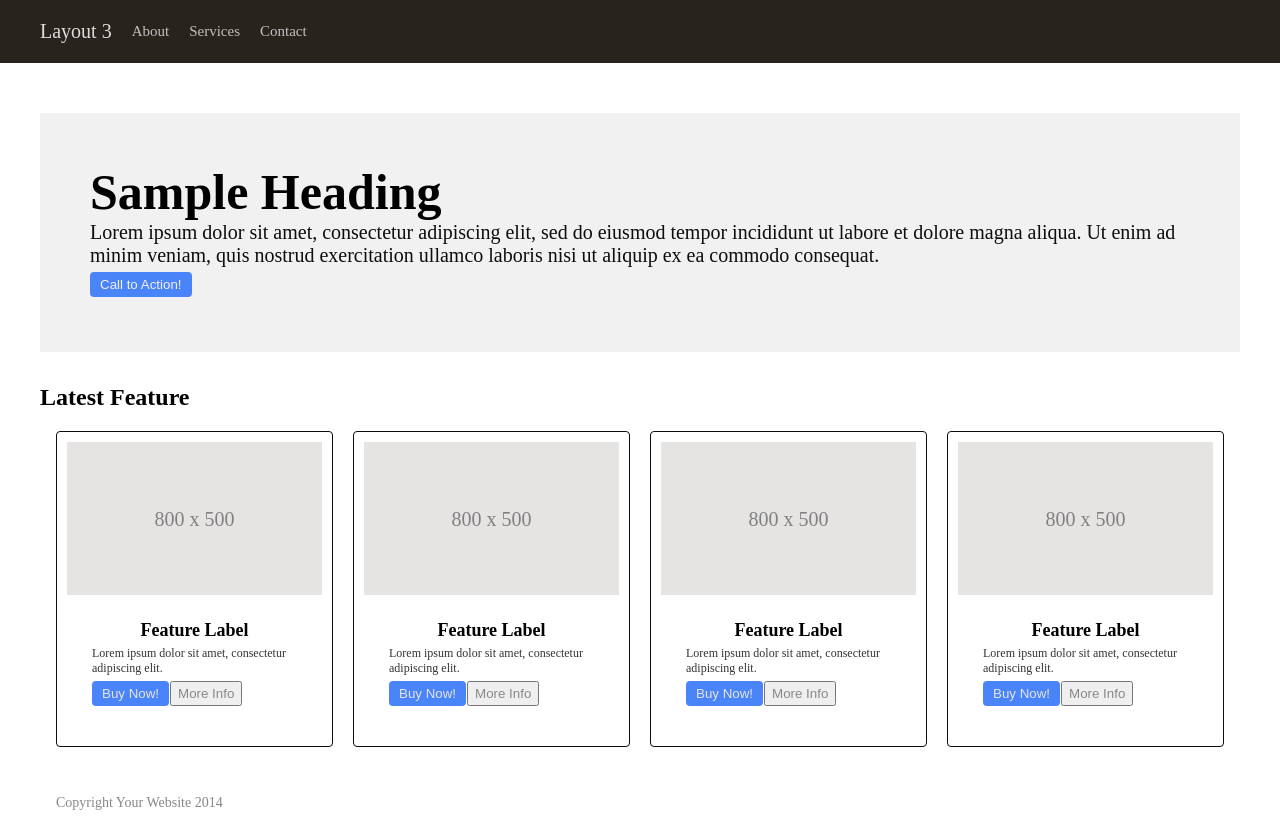
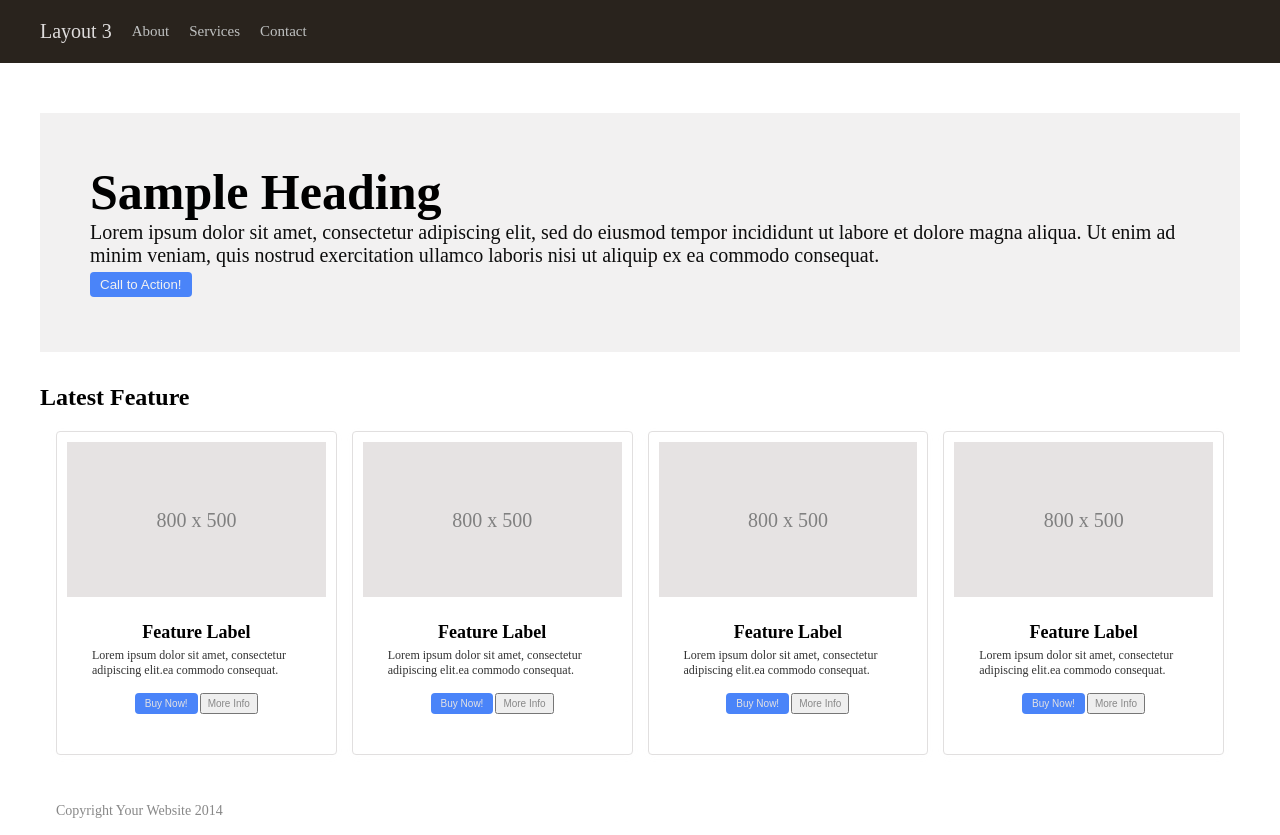
Before and after one commit to Alok-Yadav45/12-3-ass, a Next.js app: page / in a window 1280 px wide. Built offline with nearby package versions, Linux system fonts and the light colour scheme.

Commit message:
12-3 assignment

```diff
--- a/src/app/globals.css
+++ b/src/app/globals.css
@@ -107,8 +107,10 @@
 .body {
   padding: 25px;
 
+
 }
 .title {
+  display: flex;
   font-size: 18px;
   font-weight: bold;
   display: flex;
@@ -116,10 +118,19 @@
   justify-content: center;
 }
 .text{
+  display: flex;
+  align-items: center;
+  justify-content: center;
   font-size: 12px;
   color: #333;
   margin-top: 5px;
-  margin-left: 40px;
+
+}
+.btn-container {
+  display: flex;
+  align-items: center;
+  justify-content: center;
+  margin-top: 10px;
 }
 .btn1{
   background-color: rgb(74, 132, 249);
@@ -127,7 +138,6 @@
   padding: 5px 10px;
   margin-top: 5px;
   margin-bottom: 5px;
-  margin-left: 40px;
   color: #e6e3e3;
   border: none;
   border-radius: 4px;
@@ -137,7 +147,7 @@
    padding: 3px 6px;
   margin-top: 5px;
   margin-bottom: 5px;
-  margin-left: 1px;
+ margin-left: 2px;
   color: #888;
 }
 .footer {
@@ -150,12 +160,12 @@
 @media (max-width: 1280px)and (min-width: 900px){
   .grid-container{
     grid-template-columns: 1fr 1fr 1fr 1fr;
-    gap: 20px;
+    gap: 15px;
   }
   .card {
   background: white;
   border-radius: 4px;
-  border-color: #0d0d0d;
+  border-color: #e1dfdf;
   border-style: solid;
   border-width: 1px;
   box-shadow:  rgba(237, 233, 233, 0.03);
@@ -193,19 +203,29 @@
   padding: 5px 10px;
   margin-top: 5px;
   margin-bottom: 5px;
-  margin-left: auto;
+
   color: #e6e3e3;
   border: none;
   border-radius: 4px;
+  font-size: 10px;
 }
 .btn2{
   cursor: pointer;
    padding: 3px 6px;
   margin-top: 5px;
   margin-bottom: 5px;
-  margin-left: 1px;
+  margin-left: 2px;
   color: #888;
+  font-size: 10px;
 }
+.btn-container {
+  display: flex;
+  align-items: center;
+  justify-content: center;
+  margin-top: 10px;
+}
+
+
 .text{
   font-size: 12px;
   color: #333;
@@ -239,7 +259,7 @@
         font-size: 16px;
       }
 }
-@media (max-width: 600px)and (min-width: 300px) {
+@media (max-width: 600px)and (min-width: 100px) {
   .navbar-container{
 
     display: grid;
@@ -285,7 +305,32 @@
 }
 .btn2{
   cursor: pointer;
-   padding: 0px 3px;
+   padding: 7px 14px;
+   font-size: 16px;
+   margin-left: 2px;
 
  }
+  .btn-container {
+    display: flex;
+    align-items: center;
+    justify-content: center;
+    margin-top: 10px;
+  }
+  .btn1 {
+    margin-top: 5px;
+    margin-bottom: 5px;
+    color: #e6e3e3;
+    border: none;
+    border-radius: 4px;
+  }
+
+
+  .btn,
+  .btn1
+   {
+    padding: 8px 16px;
+    font-size: 16px;
+   ;
+  }
+
 }
--- a/src/app/page.js
+++ b/src/app/page.js
@@ -30,10 +30,12 @@ export default function Home() {
         <div className="body">
           <h3 className="title">Feature Label</h3>
           <p className="text">
-            Lorem ipsum dolor sit amet, consectetur adipiscing elit.
+            Lorem ipsum dolor sit amet, consectetur adipiscing elit.ea commodo consequat.
           </p>
+          <div className="btn-container">
           <button className="btn1">Buy Now!</button>
           <button className="btn2">More Info</button>
+          </div>
         </div>
       </div>
       <div className="card">
@@ -43,10 +45,12 @@ export default function Home() {
         <div className="body">
           <h3 className="title">Feature Label</h3>
           <p className="text">
-            Lorem ipsum dolor sit amet, consectetur adipiscing elit.
+            Lorem ipsum dolor sit amet, consectetur adipiscing elit.ea commodo consequat.
           </p>
+          <div className="btn-container">
           <button className="btn1">Buy Now!</button>
           <button className="btn2">More Info</button>
+          </div>
         </div>
       </div>
       <div className="card">
@@ -56,10 +60,12 @@ export default function Home() {
         <div className="body">
           <h3 className="title">Feature Label</h3>
           <p className="text">
-            Lorem ipsum dolor sit amet, consectetur adipiscing elit.
+            Lorem ipsum dolor sit amet, consectetur adipiscing elit.ea commodo consequat.
           </p>
+         <div className="btn-container">
           <button className="btn1">Buy Now!</button>
           <button className="btn2">More Info</button>
+          </div>
         </div>
       </div>
       <div className="card">
@@ -69,10 +75,12 @@ export default function Home() {
         <div className="body">
           <h3 className="title">Feature Label</h3>
           <p className="text">
-            Lorem ipsum dolor sit amet, consectetur adipiscing elit.
+            Lorem ipsum dolor sit amet, consectetur adipiscing elit.ea commodo consequat.
           </p>
+          <div className="btn-container">
           <button className="btn1">Buy Now!</button>
           <button className="btn2">More Info</button>
+          </div>
         </div>
       </div>
     </div>
```
